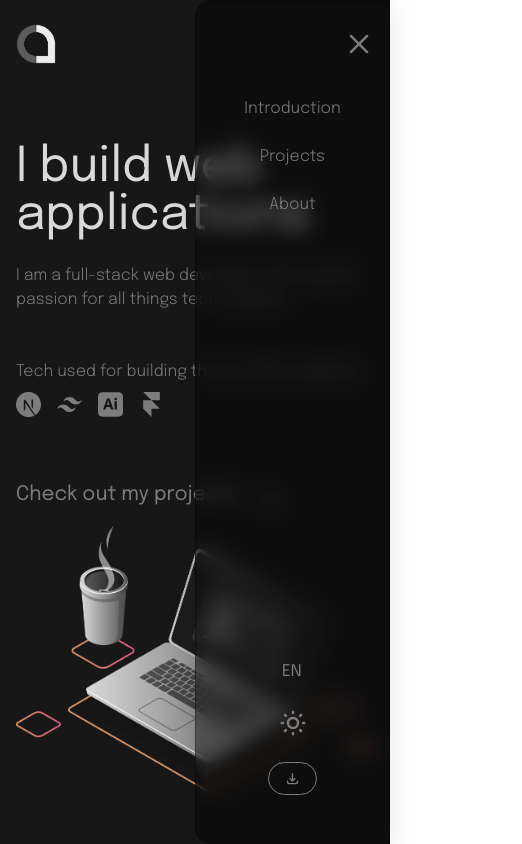
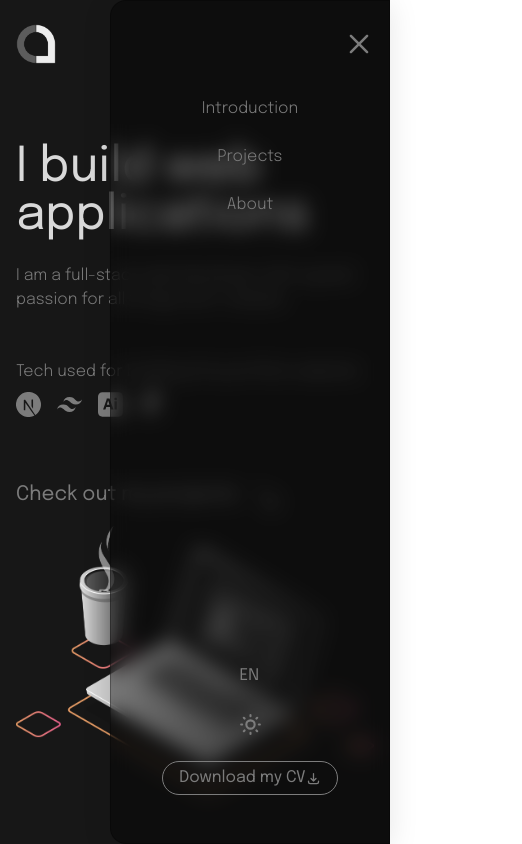
Before and after one commit to alxcrudu/next-portfolio, a Next.js app: page / in a window 390 px wide. Both pictures are taken after a click on the button 356 px from the left and 44 px from the top of the page. Shown: the top 844 px of the page, 522 px wide, since content can reach past the window. Built offline with nearby package versions, Linux system fonts and the light colour scheme.

Commit message:
more responsive + animated theme toggle btn

```diff
--- a/components/About.js
+++ b/components/About.js
@@ -14,10 +14,13 @@ export default function About() {
     <div className="container | mt-28" id="about__section">
       <div className="projects-container">
         <div className="projects-left">
-          <p className="text font-light">{t.abt}</p>
+          <p className="text | hidden md:block font-light">{t.abt}</p>
         </div>
-        <div className="projects-right | ml-2">
-          <div className="division-line | w-full opacity-40 mt-2"></div>
+        <div className="projects-right | md:ml-2">
+          <div className="flex items-center">
+            <p className="text | md:hidden font-light mr-6">{t.proj2}</p>
+            <div className="division-line | w-full opacity-40 md:mt-3"></div>
+          </div>
           <div className="even-columns | mt-24">
             <div className="about-content">
               <h2 className="accent-text mb-6 text-xs">{t.who}</h2>
@@ -47,12 +50,12 @@ export default function About() {
                   </Link>
                 </div>
             </div>
-            <div className="skill-illustration | flex justify-end items-start">
+            <div className="skill-illustration | flex justify-end items-start mt-10 md:mt-0">
               <Image src={skill} alt="Skills illustration" />
             </div>
           </div>
-          <div className="even-columns | mt-24">
-            <div className="player-container">
+          <div className="even-columns | mt-16 md:mt-24">
+            <div className="player-container | flex justify-center md:justify-start">
               <MusicPlayer />
             </div>
             <div className="flex flex-col md:text-right md:items-end mt-12 md:mt-0">
--- a/components/Footer.js
+++ b/components/Footer.js
@@ -10,13 +10,18 @@ export default function Footer() {
       <div className="pb-24">
       <div className="projects-container flex items-center">
         <div className="projects-left">
-          <a href="#introduction__section">
+          <a className="hidden md:block" href="#introduction__section">
             <Logo />
           </a>
         </div>
-        <div className="projects-right flex justify-between">
-          <p className="text">©{year} Crudu Alexandru.</p>
-          <div className="flex items-center">
+        <div className="projects-right flex flex-col justify-center md:justify-between md:flex-row">
+          <div className="flex items-center justify-center mb-6 md:mb-0">
+            <a className="md:hidden mr-3 w-6" href="#introduction__section">
+              <Logo />
+            </a>
+            <p className="text copyright-text">©{year} Crudu Alexandru.</p>
+          </div>
+          <div className="flex items-center justify-center">
           <Link className="flex text clickable" href="mailto:alexcruducode@gmail.com">
             <AiOutlineMail size={20} />
             <p className="ml-2">alexcruducode@gmail.com</p>
--- a/components/Menu.js
+++ b/components/Menu.js
@@ -1,14 +1,33 @@
-import { useContext } from "react";
+import { useContext, useState, useEffect } from "react";
 import { LanguageContext } from "../context/LanguageContext";
 import { ThemeContext } from "../context/ThemeProvider";
 import { MenuContext } from "../context/MenuProvider";
+import { motion, AnimatePresence } from "framer-motion";
 import { HiOutlineDownload } from "react-icons/hi";
 import { TbMoon, TbSun } from "react-icons/tb";
 
 export default function Menu() {
+  const [sunShow, setSunShow] = useState(false);
+  const [moonShow, setMoonShow] = useState(false);
   const { t, locale, setLanguage } = useContext(LanguageContext);
   const { theme, changeTheme } = useContext(ThemeContext);
   const { closeMenu } = useContext(MenuContext);
+
+  useEffect(() => {
+    if(theme === "dark") {
+      setSunShow(true);
+      setMoonShow(false);
+    } else {
+      setSunShow(false);
+      setMoonShow(true);
+    }
+  }, []);
+
+  function toggleTheme() {
+    setSunShow(!sunShow);
+    setMoonShow(!moonShow);
+    changeTheme();
+  };
 
   const saveFile = () => {
     fetch("CV.pdf").then(res => {
@@ -52,12 +71,34 @@ export default function Menu() {
                 <option value="ro">RO</option>
               </select>
             </label>
-            <div className="clickable">
-              {theme === "dark"
-                ? <TbSun size={30} onClick={changeTheme} />
-                : <TbMoon size={25} onClick={changeTheme} />
-              }
-            </div>
+            <div className="clickable toggle-icons" onClick={toggleTheme}>
+                <AnimatePresence>
+                  {sunShow &&
+                    <motion.div
+                      className="icon-toggle"
+                      initial={{ x: -50, y:25, rotate: -100, opacity: 0 }}
+                      animate={{ x: 0, y:0, rotate: 0, opacity: 1 }}
+                      exit={{ x: 50, y:25, rotate: 100, opacity: 0 }}
+                      transition={{type: "spring", duration: .8}}
+                    >
+                      <TbSun size={25} />
+                    </motion.div>
+                  }
+                </AnimatePresence>
+                <AnimatePresence>
+                  {moonShow &&
+                    <motion.div
+                      className="icon-toggle"
+                      initial={{ x: -50, y:25, rotate: -100, opacity: 0 }}
+                      animate={{ x: 0, y:0, rotate: 0, opacity: 1 }}
+                      exit={{ x: 50, y:25, rotate: 100, opacity: 0 }}
+                      transition={{type: "spring", duration: .8}}
+                    >
+                      <TbMoon size={25} />
+                    </motion.div>
+                  }
+                </AnimatePresence>
+              </div>
           </div>
           <button
             onClick={saveFile}
--- a/components/Nav.js
+++ b/components/Nav.js
@@ -1,18 +1,37 @@
-import { useRef, useEffect, useContext, useCallback } from "react";
+import { useRef, useEffect, useContext, useCallback, useState } from "react";
 import { ThemeContext } from "../context/ThemeProvider";
 import { MenuContext } from "../context/MenuProvider";
 import { LanguageContext } from "../context/LanguageContext";
+import { motion, AnimatePresence } from "framer-motion";
 import { TbMoon, TbSun } from "react-icons/tb";
 import { HiOutlineDownload } from "react-icons/hi";
 import { CgMenuMotion, CgClose } from "react-icons/cg";
 import Logo from "../components/Logo";
 
 export default function Nav() {
+  const [sunShow, setSunShow] = useState(false);
+  const [moonShow, setMoonShow] = useState(false);
   const { theme, changeTheme } = useContext(ThemeContext);
   const { menuIsOpen, toggleMenu } = useContext(MenuContext);
   const { t, locale, setLanguage } = useContext(LanguageContext);
 
   const myNav = useRef();
+
+  useEffect(() => {
+    if(theme === "dark") {
+      setSunShow(true);
+      setMoonShow(false);
+    } else {
+      setSunShow(false);
+      setMoonShow(true);
+    }
+  }, []);
+
+  function toggleTheme() {
+    setSunShow(!sunShow);
+    setMoonShow(!moonShow);
+    changeTheme();
+  };
 
   const saveFile = () => {
     fetch('CV.pdf').then(res => {
@@ -66,11 +85,33 @@ export default function Nav() {
                   <option value="ro">RO</option>
                 </select>
               </label>
-              <div className="clickable">
-                {theme === "dark"
-                  ? <TbSun size={25} onClick={changeTheme}/>
-                  : <TbMoon size={25} onClick={changeTheme}/>
-                }
+              <div className="clickable toggle-icons" onClick={toggleTheme}>
+                <AnimatePresence>
+                  {sunShow &&
+                    <motion.div
+                      className="icon-toggle"
+                      initial={{ x: -50, y:25, rotate: -100, opacity: 0 }}
+                      animate={{ x: 0, y:0, rotate: 0, opacity: 1 }}
+                      exit={{ x: 50, y:25, rotate: 100, opacity: 0 }}
+                      transition={{type: "spring", duration: .8}}
+                    >
+                      <TbSun size={25} />
+                    </motion.div>
+                  }
+                </AnimatePresence>
+                <AnimatePresence>
+                  {moonShow &&
+                    <motion.div
+                      className="icon-toggle"
+                      initial={{ x: -50, y:25, rotate: -100, opacity: 0 }}
+                      animate={{ x: 0, y:0, rotate: 0, opacity: 1 }}
+                      exit={{ x: 50, y:25, rotate: 100, opacity: 0 }}
+                      transition={{type: "spring", duration: .8}}
+                    >
+                      <TbMoon size={25} />
+                    </motion.div>
+                  }
+                </AnimatePresence>
               </div>
             </div>
             <button
--- a/components/Projects.js
+++ b/components/Projects.js
@@ -14,16 +14,19 @@ export default function Projects() {
     <div className="container | mt-28" id="projects__section">
         <div className="projects-container">
             <div className="projects-left">
-                <p className="text font-light">{t.proj2}</p>
-                <div className="flex w-full justify-start mt-24">
+                <p className="text | hidden md:block font-light">{t.proj2}</p>
+                <div className="hidden md:flex w-full justify-start mt-24">
                     <Link href="https://github.com/alxcrudu" passHref={true} rel="noopener noreferrer" target="_blank">
                         <h2 className="projects-github text clickable | text-xl flex cursor-pointer">{t.allproj}<span className="mt-2"><AiFillGithub size={25}/></span></h2>
                     </Link>
                 </div>
             </div>
-            <div className="projects-right | ml-2">
-                <div className="division-line | w-full opacity-40 mt-2"></div>
-                <div className="flex flex-wrap gap-12 mt-24">
+            <div className="projects-right | md:ml-2">
+                <div className="flex items-center">
+                    <p className="text | md:hidden font-light mr-6">{t.proj2}</p>
+                    <div className="division-line | w-full opacity-40 md:mt-3"></div>
+                </div>
+                <div className="projects-selector | flex flex-wrap gap-12 mt-24">
                     <div className="project">
                         <Image src={shortlyProj} alt="Shortly-project"/>
                         <h2 className="text-2xl mt-6">Shortly</h2>
--- a/public/locales/en.js
+++ b/public/locales/en.js
@@ -3,6 +3,7 @@ const en = {
     intro: "Introduction",
     proj: "Projects",
     about: "About",
+    download: "Download my CV",
 // introduction
     h1: "I build web applications",
     iam: "I am a full-stack web developer with a great passion for all things tech-related",
--- a/public/locales/ro.js
+++ b/public/locales/ro.js
@@ -3,6 +3,7 @@ const ro = {
     intro: "Introducere",
     proj: "Proiecte",
     about: "Despre",
+    download: "Descarca CV",
 // introduction
     h1: "Construiesc aplicatii web",
     iam: "Sunt un developer full-stack, pasionat de tot ce inseamna tehnologie",
--- a/styles/globals.css
+++ b/styles/globals.css
@@ -224,6 +224,7 @@ box-shadow: 0 4px 30px rgba(0, 0, 0, 0.1);
 backdrop-filter: blur(9.9px);
 -webkit-backdrop-filter: blur(9.9px);
 border: 1px solid var(--menu-border);
+min-width: 280px;
 }
 
 .custom-selector select {
@@ -233,6 +234,16 @@ border: 1px solid var(--menu-border);
   outline: none;
   cursor: pointer;
   appearance: none;
+}
+
+.toggle-icons {
+  position: relative;
+  width: 25px;
+  height: 25px;
+}
+.icon-toggle {
+  position: absolute;
+  top: 0;
 }
 
 /* introduction */
@@ -263,6 +274,15 @@ border: 1px solid var(--menu-border);
   display: grid;
   grid-template-columns: 100px 1fr;
 }
+@media (max-width: 50em) {
+  .projects-container {
+    display: grid;
+    grid-template-columns: 0 1fr;
+  }
+  .projects-selector {
+    justify-content: center;
+  }
+}
 .project {
   width: 350px;
   overflow: hidden;
@@ -270,6 +290,12 @@ border: 1px solid var(--menu-border);
 .project img {
   width: 100%;
 }
+@media (max-width: 31.25em) {
+  .project {
+    width: 100%;
+  }
+}
+
 .projects-github {
   writing-mode: vertical-lr;
 }
```
